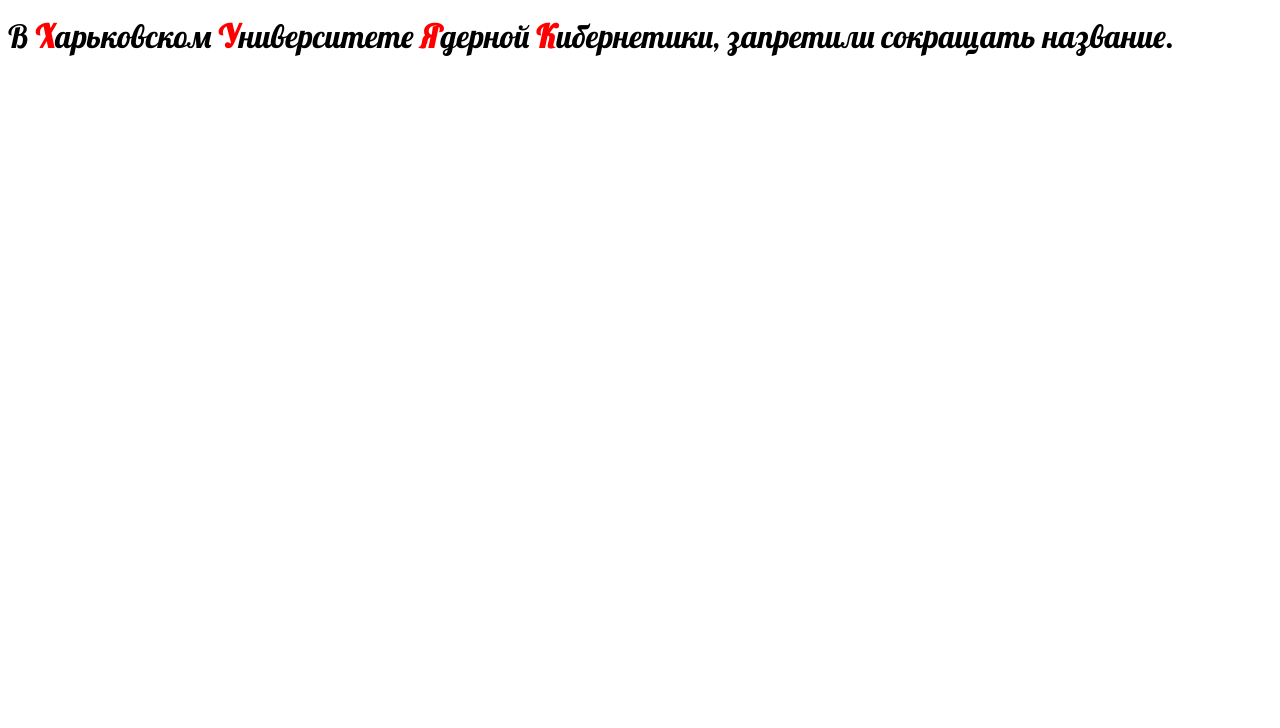
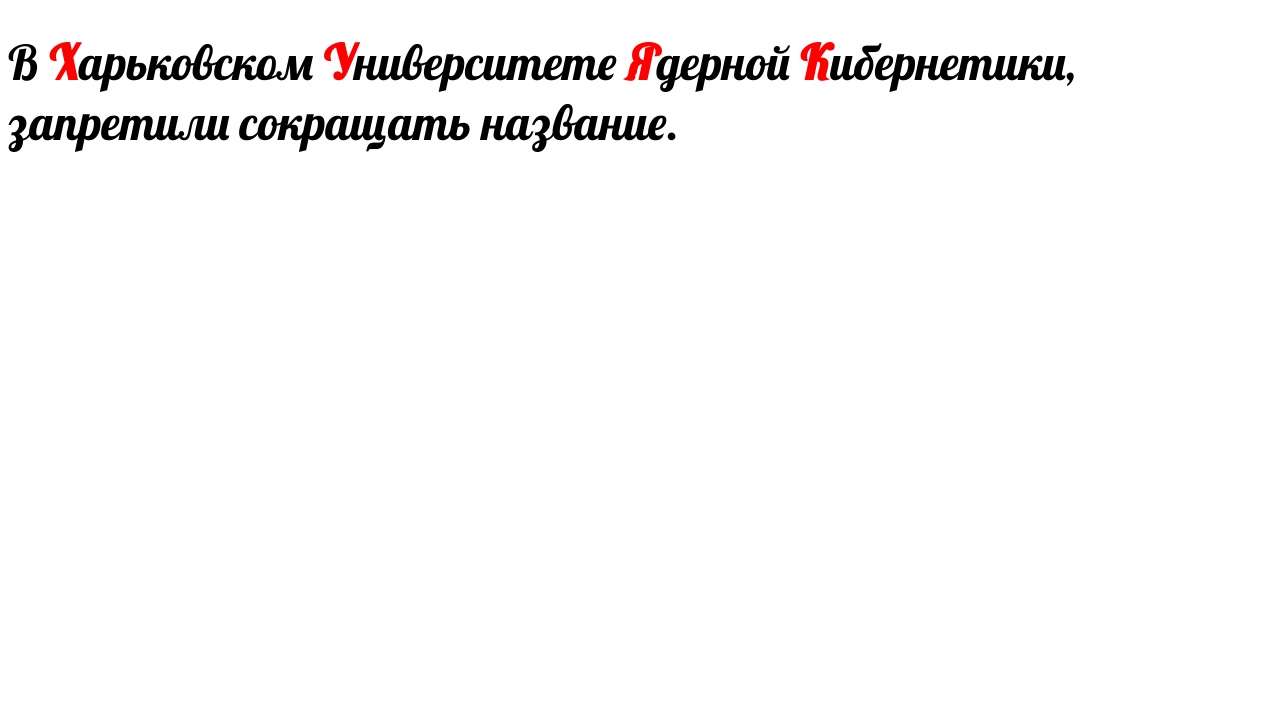
Before and after one commit to WebHeroSchool/1-Repositories-m2-u4, a plain HTML site: page index.html in a window 1280 px wide. Shown: the part 72-800 px from the top of the page. Drawn offline with Linux system fonts and the light colour scheme.

Commit message:
правки по заданию

```diff
--- /dev/null
+++ b/now.json
@@ -0,0 +1 @@
+{"public": true}
--- a/style.css
+++ b/style.css
@@ -2,9 +2,12 @@ h1 {
   font-family: 'Comfortaa', cursive;
 }
 
+* {
+  font-family: 'Lobster', cursive;
+}
+
 p {
-  font-family: 'Lobster', cursive;
-  font-size: 2em;
+  font-size: 3em;
 }
 
 strong {
```
